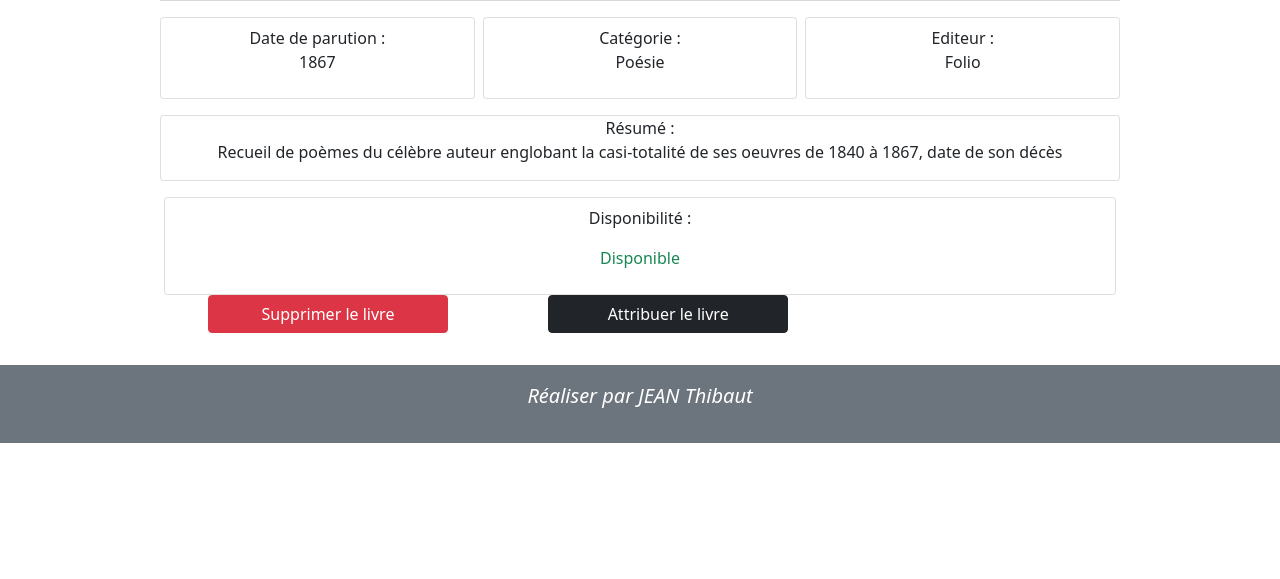
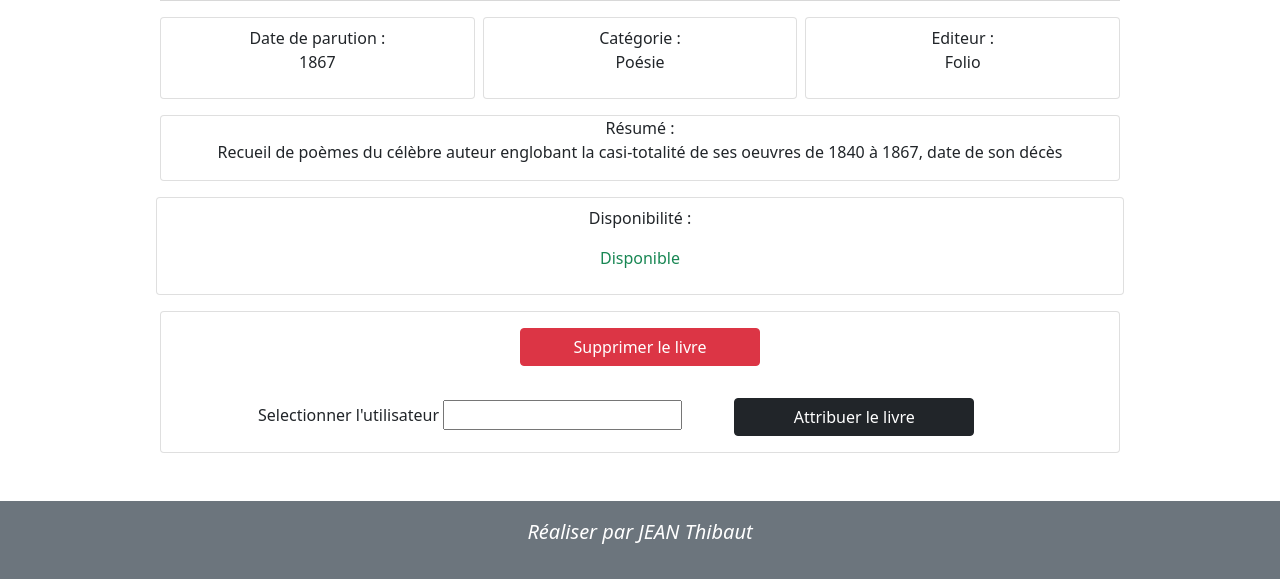
Before and after one commit to JEANThibaut/BibliOffice, a PHP site: page /book?id=1 in a window 1280 px wide. Shown: the part 288-867 px from the top of the page. Before the commit the page ends 731 px from the top, so only its background shows below. Run offline with PHP 8.4, Linux system fonts and the light colour scheme; data comes from the database, SQL or seed files in the repository.

Commit message:
add loaning book

```diff
--- a/book.php
+++ b/book.php
@@ -21,15 +21,15 @@
     }
 
     if(!empty($_POST["delete"])){
-       $deleteBook=$booksModel->deleteBook($book);
+       $booksModel->deleteBook($book);
+        header ("Location:index.php");
+    }
+    if(!empty($_POST["loaning"])){
+        $book->setLoaning_status("Indisponible");
+        $booksModel->updateBookStatus($book, $_POST["account_id"]);
         header ("Location:index.php");
     }
 
 
-
-
-
-
-
     include "view/bookView.php";
 ?>
--- a/model/bookModel.php
+++ b/model/bookModel.php
@@ -44,8 +44,16 @@ class bookModel extends dataBase{
   }
 
   // Met à jour le statut d'un livre emprunté
-  public function updateBookStatus() {
+  public function updateBookStatus(Book $data, int $id) {
+    $query=$this->db->prepare(
+      "UPDATE books SET loaning_status=:loaning_status, customer_id=:customer_id WHERE id=:id"
+    );
+    $query->execute([
+      "id"=>$data->getId(),
+      "loaning_status" => $data->getLoaning_status(),
+      "customer_id" => $id
 
+    ]);
   }
 
 }
--- a/view/bookView.php
+++ b/view/bookView.php
@@ -25,7 +25,7 @@
             <p>Résumé : </br> <?php echo $book->getBook_description();?></p>
     </div>
     <div class="row">
-        <div class="col card text-center py-2 mx-3">
+        <div class="col card text-center py-2 mx-2 ">
             <p>Disponibilité : </p>
              <?php if($book->getLoaning_status()=="Indisponible"):?>
                 <p class="text-danger"><?php echo $book->getLoaning_status();?></p>
@@ -39,8 +39,16 @@
             </a>
         <?php else:?>
         <form action="" method= "POST">
-            <input type="submit" name ="delete" value="Supprimer le livre" class="btn btn-danger  w-25 mx-5 "/>
-            <input type="submit" name ="loaning" value="Attribuer le livre" class="btn btn-dark  w-25 mx-5  "/>
+            <div class="col card text-center my-3">
+                <div>
+                    <input type="submit" name ="delete" value="Supprimer le livre" class="btn btn-danger w-25 mx-5 my-3 "/>
+                </div>
+                <div>
+                    <label for="account_id" class="form-label">Selectionner l'utilisateur</label>
+                    <input type="text" name="account_id" id="account_id">
+                    <input type="submit" name ="loaning" value="Attribuer le livre" class="btn btn-dark  w-25 mx-5 my-3 "/>
+                </div>
+            </div>
         </form>
 
         <?php endif;?>
```
